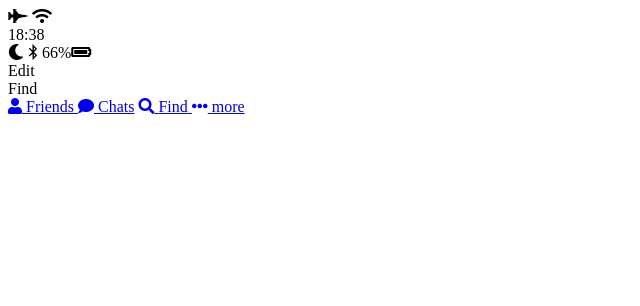
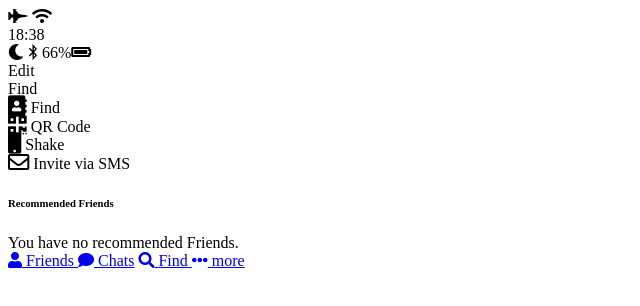
Before and after one commit to organguy/kakao-clone3, a plain HTML site: page find.html in a window 1280 px wide. Shown: the whole page, without its empty margins (0-640 px from the left). Drawn offline with Linux system fonts and the light colour scheme.

Commit message:
Update find.html

```diff
--- a/find.html
+++ b/find.html
@@ -33,7 +33,34 @@
       <div class="header__column"></div>
     </div>
   </header>
-
+  <main class="find">
+    <section class="find__options">
+      <div class="find__option">
+        <i class="fa fa-address-book fa-lg"></i>
+        <span class="find__option-title">Find</span>
+      </div>
+      <div class="find__option">
+        <i class="fa fa-qrcode fa-lg"></i>
+        <span class="find__option-title">QR Code</span>
+      </div>
+      <div class="find__option">
+        <i class="fa fa-mobile fa-lg"></i>
+        <span class="find__option-title">Shake</span>
+      </div>
+      <div class="find__option">
+        <i class="far fa-envelope fa-lg"></i>
+        <span class="find__option-title">Invite via SMS</span>
+      </div>
+    </section>
+    <section class="find__recommended">
+      <header>
+        <h6 class="recommended__title">Recommended Friends</h6>
+      </header>
+      <div class="recommended__none">
+        <span class="recommended__text">You have no recommended Friends.</span>
+      </div>
+    </section>
+  </main>
   <nav class="tab-bar">
     <a href="index.html" class="tab-bar__tab">
       <i class="fa fa-user"></i>
```
